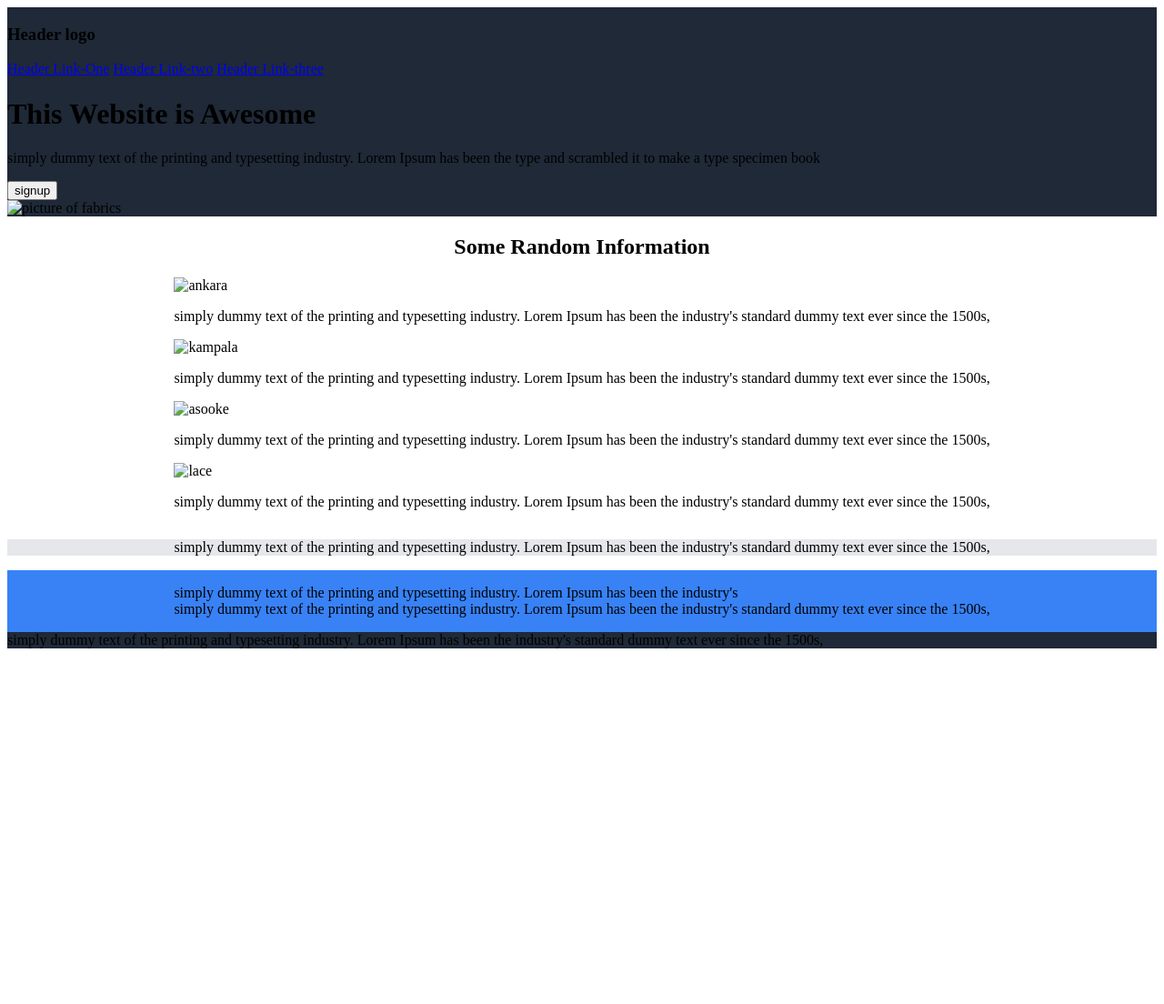
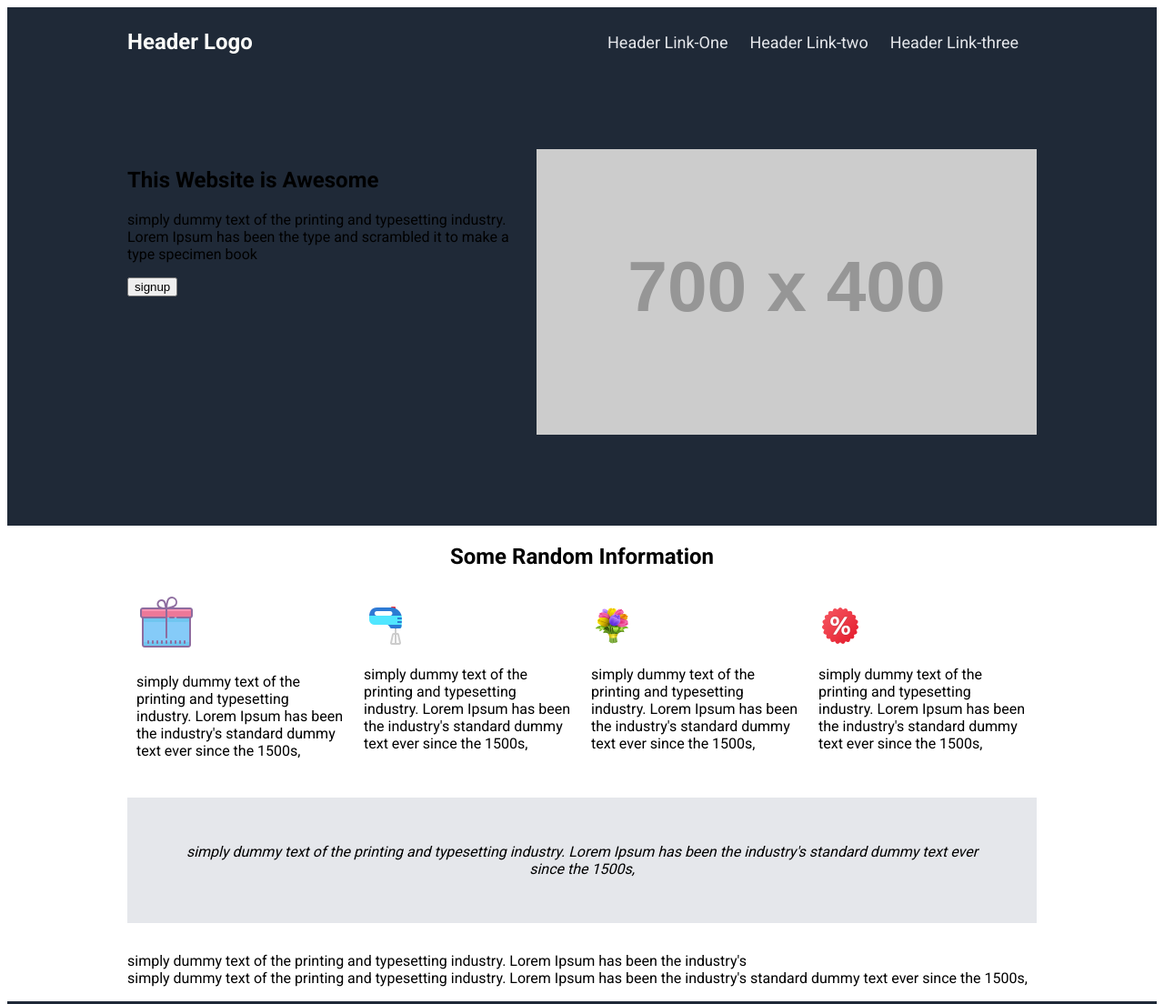
Before and after one commit to Liztowoju/landing-page-project, a plain HTML site: page index.html in a window 1280 px wide. Shown: the top 1104 px of the page at 91% size. Before the commit the page ends 800 px from the top, so only its background shows below. Drawn offline with Linux system fonts and the light colour scheme; placeholder pictures from the web are drawn by us.

Commit message:
styling header hero

```diff
--- a/index.html
+++ b/index.html
@@ -7,51 +7,57 @@
   <meta name="viewport" content="width=device-width, initial-scale=1.0">
   <title>Document</title>
   <link rel="stylesheet" href="style.css">
+  <style>
+    @import url('https://fonts.googleapis.com/css2?family=Roboto:wght@300;400;700;900&display=swap');
+  </style>
 </head>
 
 <body>
   <div class="site">
     <header>
-            <h3>Header logo</h3>
+      <section>
+        <div class="navbar">
+          <h3 class="logo">Header Logo</h3>
           <nav class="links">
             <a href="#">Header Link-One</a>
             <a href="#">Header Link-two</a>
             <a href="#">Header Link-three</a>
           </nav>
+        </div>
         <div class="hero">
           <div class="left-column">
             <h1>This Website is Awesome</h1>
-                    <p class="intro">simply dummy text of the printing and typesetting industry. Lorem Ipsum has been
-                        the type
-                        and scrambled it to make a type specimen book</p>
+            <p class="intro">simply dummy text of the printing and typesetting industry. Lorem Ipsum has
+              been the type and scrambled it to make a type specimen book</p>
             <button class="signup">signup</button>
           </div>
           <div class="right-column">
-                    <img src="#" alt="picture of fabrics" class="hero-img">
+            <img src="https://via.placeholder.com/700x400.png" alt="picture of fabrics" class="hero-img">
           </div>
         </div>
+      </section>
     </header>
     <main>
       <section class="info">
         <h2 class="title">Some Random Information</h2>
         <div class="icons">
-                    <div>
-                        <img src="#" alt="ankara">
+          <div class="icon">
+            <img src="gift.png" alt="gift-box">
             <p>simply dummy text of the printing and typesetting industry. Lorem Ipsum has been the
               industry's standard dummy text ever since the 1500s,</p>
           </div>
-                    <div>
-                        <img src="#" alt="kampala">
+          <div class="icon">
+            <img src="mixer.png" alt="mixer">
             <p>simply dummy text of the printing and typesetting industry. Lorem Ipsum has been the
               industry's standard dummy text ever since the 1500s,</p>
           </div>
-                    <div>
-                        <img src="#" alt="asooke">
+          <div class="icon">
+            <img src="bouquet.png" alt="bouquet">
             <p>simply dummy text of the printing and typesetting industry. Lorem Ipsum has been the
               industry's standard dummy text ever since the 1500s,</p>
           </div>
-                    <div>
-                        <img src="#" alt="lace">
+          <div class="icon">
+            <img src="discount.png" alt="discount-logo">
             <p>simply dummy text of the printing and typesetting industry. Lorem Ipsum has been the
               industry's standard dummy text ever since the 1500s,</p>
           </div>
@@ -64,11 +70,13 @@
         </p>
       </section>
       <section>
+        <div class="container">
           <div class="cta">
             <p>simply dummy text of the printing and typesetting industry. Lorem Ipsum has been the
               industry's <br> simply dummy text of the printing and typesetting industry. Lorem Ipsum has been
               the
               industry's standard dummy text ever since the 1500s,</p>
+          </div>
         </div>
       </section>
     </main>
--- a/style.css
+++ b/style.css
@@ -1,30 +1,102 @@
-.site{
+body {
+    /* margin: 0; */
+    /* padding: 0; */
+}
+
+body {
+    font-family: roboto, segoe;
+}
+
+img {
+    max-width: 100%;
+    height: auto;
+}
+
+.navbar {
     display: flex;
-    flex-direction: column;
-    /* width:80% */
-    margin: auto;
+    justify-content: space-between;
+    align-items: center;
+    margin: 0;
+    padding: 0;
 }
-header,footer{
-    background-color: #1F2937;
+
+section {
+    width: 1000px;
+    margin-left: auto;
+    margin-right: auto;
 }
-.info{
-    display:flex;
-    flex-direction: column;
+
+header, footer {
+    background-color: #1f2937;
+}
+
+h2 {
+    display: flex;
     justify-content: center;
     align-items: center;
 }
-.title{
+
+.icons {
+    display: flex;
+    justify-content: space-evenly;
+    align-items: center;
+}
+
+.icon {
+    padding: 10px;
+}
+
+.quote {
+    display: flex;
+    background-color: #e5e7eb;
+    justify-content: center;
+    text-align: center;
+    padding: 50px;
+    font-style: italic;
+
+}
+
+.container {
     display: flex;
 }
-.quote{
+
+.hero {
+    display: flex;
+    padding: 5em 0 6em;
+}
+
+.hero .left-column {
+    width: 45%;
+}
+
+.hero .right-column {
+    width: 55%;
+}
+
+.navbar .logo {
+    font-size: 24px;
+    color: #f9faf8;
+    /* font-weight: 900; */
+}
+
+.navbar .links a {
+    font-size: 18px;
+    color: #e5e7eb;
+    text-decoration: none;
+    margin-right: 20px;
+}
+
+.cat {
     display: flex;
     align-items: center;
     justify-content: center;
-    background-color: #E5E7EB;
+    background-color: #3882f6;
+    border: #3882f6, 1px, solid;
 }
-.cta{
+
+footer {
     display: flex;
     justify-content: center;
     align-items: center;
-    background-color: #3882F6;
+    padding: 20px;
 }
```
Also changed, not shown: bouquet.png (added), discount.png (added), gift.png (added), hero-img.jpg (added), mixer.png (added), 1 other file. Lines whose indentation alone changed are shown as unchanged.
